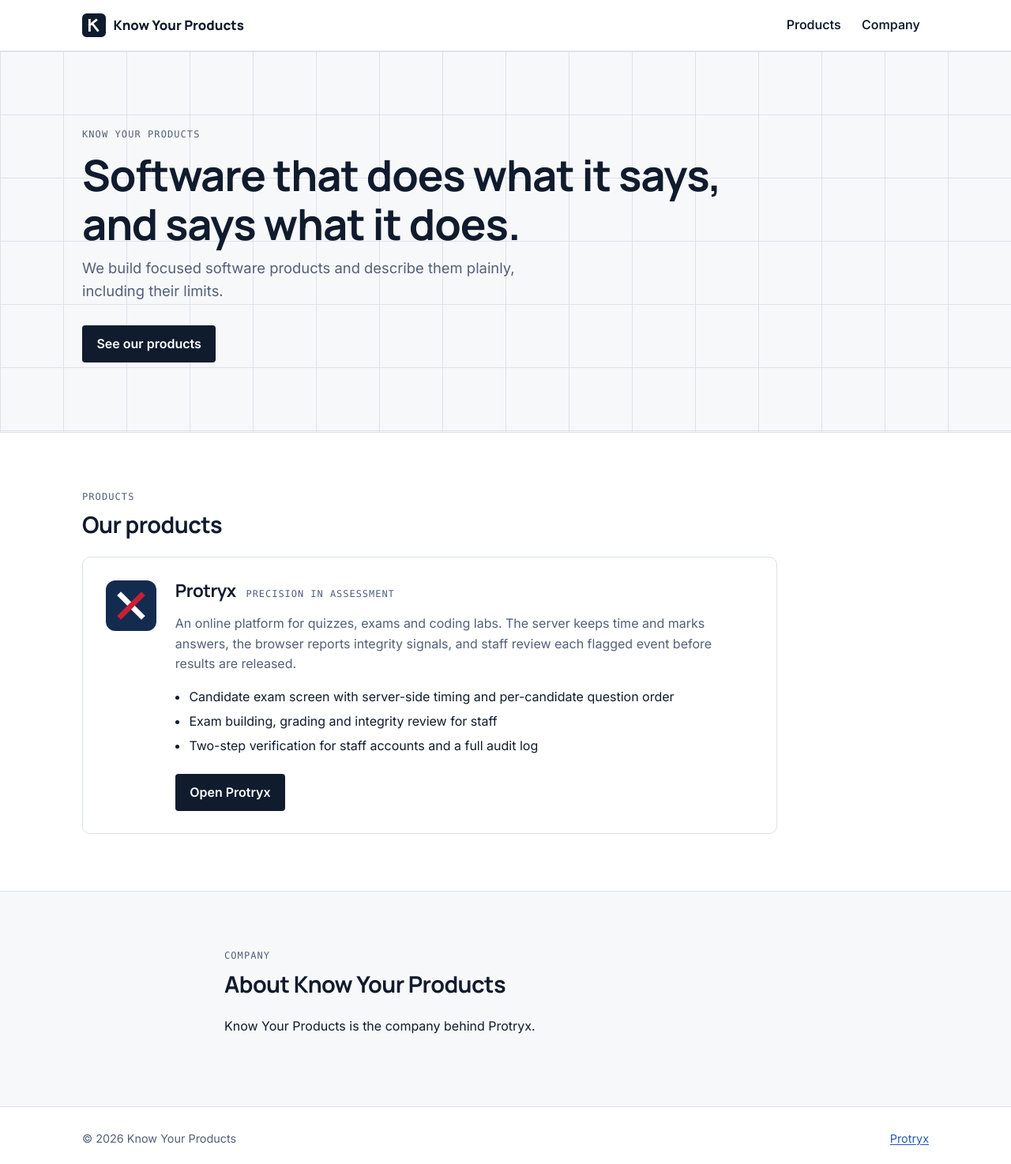
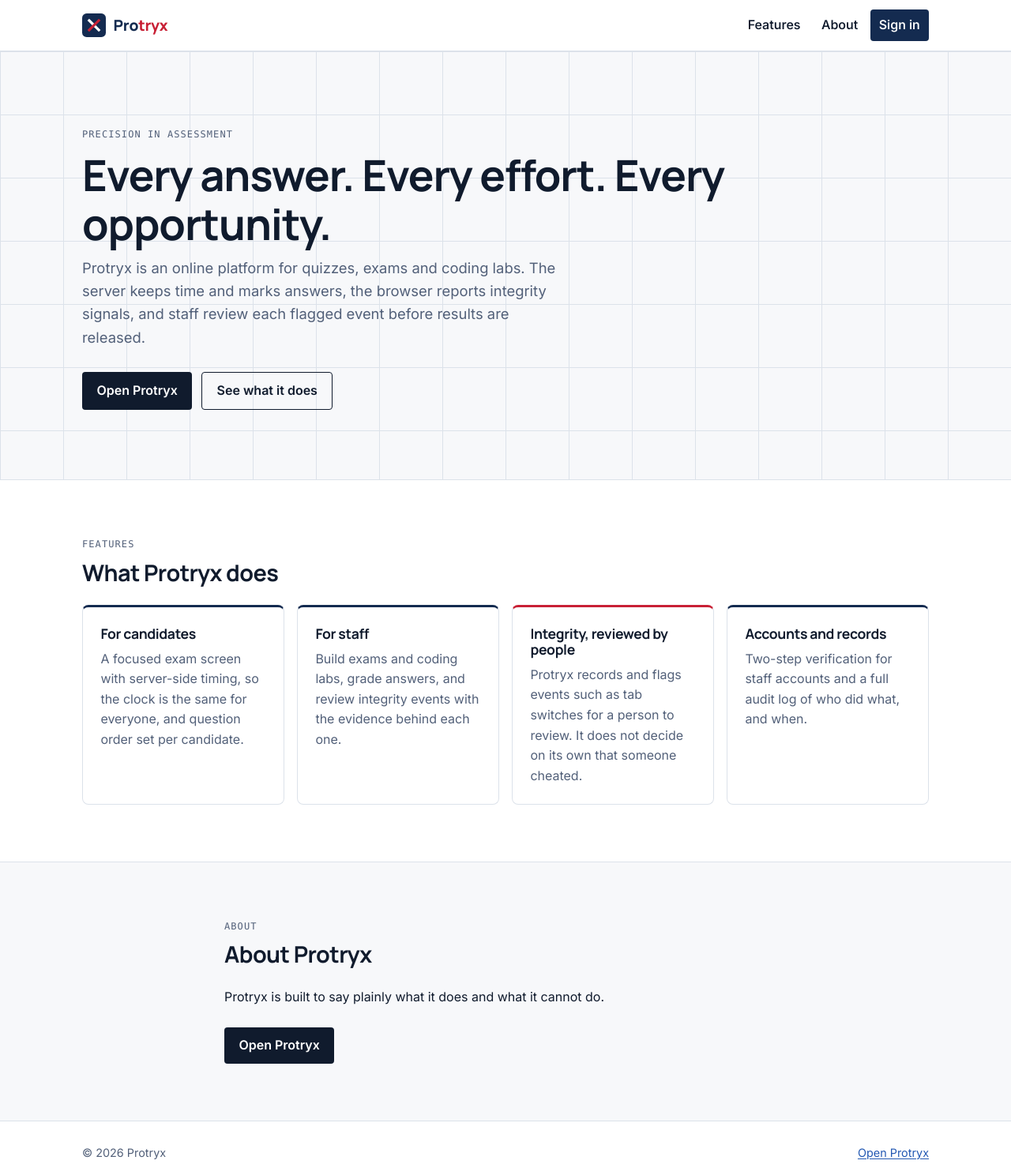
Before and after one commit to riteshtummalawork/knowyourproducts-site, a plain HTML site: page index.html in a window 1280 px wide. Shown: the whole page at 79% size. Drawn offline with Linux system fonts and the light colour scheme.

Commit message:
Rename the site to Protryx; use the Protryx X mark as logo and favicon

```diff
--- a/index.html
+++ b/index.html
@@ -3,17 +3,18 @@
 <head>
   <meta charset="utf-8">
   <meta name="viewport" content="width=device-width, initial-scale=1">
-  <title>Know Your Products</title>
-  <meta name="description" content="Know Your Products makes Protryx, an online assessment platform for quizzes, exams and coding labs.">
+  <title>Protryx · Precision in assessment</title>
+  <meta name="description" content="Protryx is an online assessment platform for quizzes, exams and coding labs, with server-side timing and scoring, browser integrity signals and human review.">
   <link rel="canonical" href="https://protryx.com/">
   <meta name="robots" content="index, follow">
+  <meta name="theme-color" content="#142B50">
   <meta property="og:type" content="website">
-  <meta property="og:site_name" content="Know Your Products">
-  <meta property="og:title" content="Know Your Products">
-  <meta property="og:description" content="Know Your Products makes Protryx, an online assessment platform for quizzes, exams and coding labs.">
+  <meta property="og:site_name" content="Protryx">
+  <meta property="og:title" content="Protryx · Precision in assessment">
+  <meta property="og:description" content="An online assessment platform for quizzes, exams and coding labs.">
   <meta property="og:url" content="https://protryx.com/">
   <meta name="twitter:card" content="summary">
-  <script type="application/ld+json">{"@context":"https://schema.org","@type":"Organization","name":"Know Your Products","url":"https://protryx.com/","description":"Know Your Products makes Protryx, an online assessment platform for quizzes, exams and coding labs."}</script>
+  <script type="application/ld+json">{"@context":"https://schema.org","@type":"SoftwareApplication","name":"Protryx","url":"https://protryx.com/","applicationCategory":"EducationalApplication","operatingSystem":"Web browser","description":"Protryx is an online assessment platform for quizzes, exams and coding labs."}</script>
   <link rel="icon" href="favicon.svg" type="image/svg+xml">
   <link rel="stylesheet" href="styles.css">
 </head>
@@ -21,63 +22,70 @@
   <a class="skip" href="#main">Skip to content</a>
   <header class="bar">
     <div class="wrap">
-      <a class="brand" href="./" aria-label="Know Your Products, home">
-        <svg viewBox="0 0 32 32" aria-hidden="true" focusable="false"><rect width="32" height="32" rx="6" fill="#101B2D"/><path d="M10 9v14M10 16l9-7M13.5 13.5L21 23" stroke="#fff" stroke-width="3" stroke-linecap="square" fill="none"/></svg>
-        <span>Know Your Products</span>
+      <a class="brand" href="./" aria-label="Protryx, home">
+        <svg viewBox="0 0 32 32" aria-hidden="true" focusable="false"><rect width="32" height="32" rx="6" fill="#142B50"/><path d="M9.5 9.5l13 13" stroke="#fff" stroke-width="3.4" stroke-linecap="square"/><path d="M22.5 9.5l-13 13" stroke="#C82035" stroke-width="3.4" stroke-linecap="square"/></svg>
+        <span class="wordmark">Pro<b>tryx</b></span>
       </a>
-      <nav aria-label="Main"><a href="#products">Products</a><a href="#company">Company</a></nav>
+      <nav aria-label="Main"><a href="#features">Features</a><a href="#about">About</a><a class="nav-cta" href="https://exam.protryx.com/">Sign in</a></nav>
     </div>
   </header>
 
   <main id="main">
     <section class="intro">
       <div class="wrap">
-        <p class="eyebrow">Know Your Products</p>
-        <h1>Software that does what it says, and says what it does.</h1>
-        <p class="lead">We build focused software products and describe them plainly, including their limits.</p>
-        <a class="btn" href="#products">See our products</a>
+        <p class="eyebrow">Precision in assessment</p>
+        <h1>Every answer. Every effort. Every opportunity.</h1>
+        <p class="lead">Protryx is an online platform for quizzes, exams and coding labs. The server keeps time and marks answers,
+          the browser reports integrity signals, and staff review each flagged event before results are released.</p>
+        <div class="actions">
+          <a class="btn" href="https://exam.protryx.com/">Open Protryx</a>
+          <a class="btn ghost" href="#features">See what it does</a>
+        </div>
       </div>
     </section>
 
-    <section class="block" id="products" aria-labelledby="products-title">
+    <section class="block" id="features" aria-labelledby="features-title">
       <div class="wrap">
-        <p class="eyebrow">Products</p>
-        <h2 id="products-title">Our products</h2>
-        <article class="product">
-          <div class="product-mark" aria-hidden="true">
-            <svg viewBox="0 0 32 32"><rect width="32" height="32" rx="6" fill="#142B50"/><path d="M9.5 9.5l13 13" stroke="#fff" stroke-width="3.4" stroke-linecap="square"/><path d="M22.5 9.5l-13 13" stroke="#C82035" stroke-width="3.4" stroke-linecap="square"/></svg>
-          </div>
-          <div>
-            <h3>Protryx <span>Precision in assessment</span></h3>
-            <p>An online platform for quizzes, exams and coding labs. The server keeps time and marks answers, the browser reports
-              integrity signals, and staff review each flagged event before results are released.</p>
-            <ul>
-              <li>Candidate exam screen with server-side timing and per-candidate question order</li>
-              <li>Exam building, grading and integrity review for staff</li>
-              <li>Two-step verification for staff accounts and a full audit log</li>
-            </ul>
-            <a class="btn" href="https://exam.protryx.com/">Open Protryx</a>
-          </div>
-        </article>
+        <p class="eyebrow">Features</p>
+        <h2 id="features-title">What Protryx does</h2>
+        <div class="grid">
+          <article class="card">
+            <h3>For candidates</h3>
+            <p>A focused exam screen with server-side timing, so the clock is the same for everyone, and question order set per candidate.</p>
+          </article>
+          <article class="card">
+            <h3>For staff</h3>
+            <p>Build exams and coding labs, grade answers, and review integrity events with the evidence behind each one.</p>
+          </article>
+          <article class="card">
+            <h3>Integrity, reviewed by people</h3>
+            <p>Protryx records and flags events such as tab switches for a person to review. It does not decide on its own that someone cheated.</p>
+          </article>
+          <article class="card">
+            <h3>Accounts and records</h3>
+            <p>Two-step verification for staff accounts and a full audit log of who did what, and when.</p>
+          </article>
+        </div>
       </div>
     </section>
 
-    <section class="block alt" id="company" aria-labelledby="company-title">
+    <section class="block alt" id="about" aria-labelledby="about-title">
       <div class="wrap narrow">
-        <p class="eyebrow">Company</p>
-        <h2 id="company-title">About Know Your Products</h2>
-        <!-- OWNER TO SUPPLY: a short, factual description of the company (who runs it, where it is based, when it started).
+        <p class="eyebrow">About</p>
+        <h2 id="about-title">About Protryx</h2>
+        <!-- OWNER TO SUPPLY: a short, factual description (who runs Protryx, where it is based, when it started).
              Do not publish claims about customers, partners or numbers unless they can be verified. -->
-        <p>Know Your Products is the company behind Protryx.</p>
+        <p>Protryx is built to say plainly what it does and what it cannot do.</p>
         <!-- OWNER TO SUPPLY: a contact address, e.g. <p>Contact: <a href="mailto:...">...</a></p> -->
+        <a class="btn" href="https://exam.protryx.com/">Open Protryx</a>
       </div>
     </section>
   </main>
 
   <footer class="foot">
     <div class="wrap">
-      <span>© <span id="year">2026</span> Know Your Products</span>
-      <a href="https://exam.protryx.com/">Protryx</a>
+      <span>© <span id="year">2026</span> Protryx</span>
+      <a href="https://exam.protryx.com/">Open Protryx</a>
     </div>
   </footer>
 </body>
--- a/styles.css
+++ b/styles.css
@@ -1,4 +1,4 @@
-/* Know Your Products: parent company site. Static, no scripts, fonts self-hosted (SIL OFL). */
+/* Protryx: public site at protryx.com. Static, no scripts, fonts self-hosted (SIL OFL). */
 @font-face { font-family: "Manrope"; src: url("fonts/manrope-latin-wght-normal.woff2") format("woff2"); font-weight: 200 800; font-display: swap; }
 @font-face { font-family: "Inter"; src: url("fonts/inter-latin-wght-normal.woff2") format("woff2"); font-weight: 100 900; font-display: swap; }
 
@@ -21,10 +21,14 @@ a:hover { color: var(--blue-dark); }
 .bar { border-bottom: 1px solid var(--line); background: var(--white); }
 .bar .wrap { display: flex; align-items: center; justify-content: space-between; gap: 1rem; min-height: 64px; flex-wrap: wrap; }
 .brand { display: flex; align-items: center; gap: .6rem; color: var(--ink); text-decoration: none; font-family: "Manrope", sans-serif; font-weight: 800; font-size: 1.05rem; }
-.brand svg { width: 30px; height: 30px; }
+.brand svg { width: 30px; height: 30px; flex: none; }
+.brand .wordmark { font-size: 1.2rem; letter-spacing: -.01em; color: var(--navy); }
+.brand .wordmark b { color: var(--red); font-weight: 800; }
 .bar nav { display: flex; gap: .25rem; }
 .bar nav a { color: var(--ink); text-decoration: none; padding: .45rem .7rem; border-radius: 4px; font-weight: 550; }
 .bar nav a:hover { background: var(--tint); }
+.bar nav a.nav-cta { background: var(--navy); color: #fff; }
+.bar nav a.nav-cta:hover { background: var(--ink); color: #fff; }
 
 .intro { padding: 96px 0 88px; border-bottom: 1px solid var(--line); background:
   linear-gradient(to right, var(--line) 1px, transparent 1px) 0 0 / 80px 80px,
@@ -33,10 +37,19 @@ a:hover { color: var(--blue-dark); }
 .lead { font-size: 1.15rem; color: var(--slate); max-width: 620px; margin: 0 0 1.8rem; }
 .btn { display: inline-flex; align-items: center; min-height: 44px; padding: .65rem 1.15rem; border-radius: 4px; background: var(--ink); color: #fff; text-decoration: none; font-weight: 600; }
 .btn:hover { background: var(--navy); color: #fff; }
+.btn.ghost { background: transparent; color: var(--ink); border: 1px solid var(--ink); }
+.btn.ghost:hover { background: var(--white); color: var(--navy); }
+.actions { display: flex; flex-wrap: wrap; gap: .75rem; }
 
 .block { padding: 72px 0; }
 .block.alt { background: var(--surface); border-top: 1px solid var(--line); }
 .block h2 { font-size: 1.8rem; margin-bottom: 1.5rem; }
+.grid { display: grid; grid-template-columns: repeat(auto-fit, minmax(240px, 1fr)); gap: 1rem; }
+.card { border: 1px solid var(--line); border-top: 3px solid var(--navy); border-radius: 8px; padding: 1.4rem; background: var(--white); }
+.card:nth-child(3) { border-top-color: var(--red); }
+.card h3 { font-size: 1.1rem; }
+.card p { color: var(--slate); margin: 0; }
+.block.alt .btn { margin-top: .6rem; }
 .product { display: grid; grid-template-columns: 64px minmax(0, 1fr); gap: 1.5rem; border: 1px solid var(--line); border-radius: 10px; padding: 1.8rem; max-width: 880px; }
 .product-mark svg { width: 64px; height: 64px; display: block; }
 .product h3 { font-size: 1.4rem; display: flex; flex-wrap: wrap; align-items: baseline; gap: .3rem .8rem; }
```
Also changed, not shown: favicon.svg, 1 other file.
